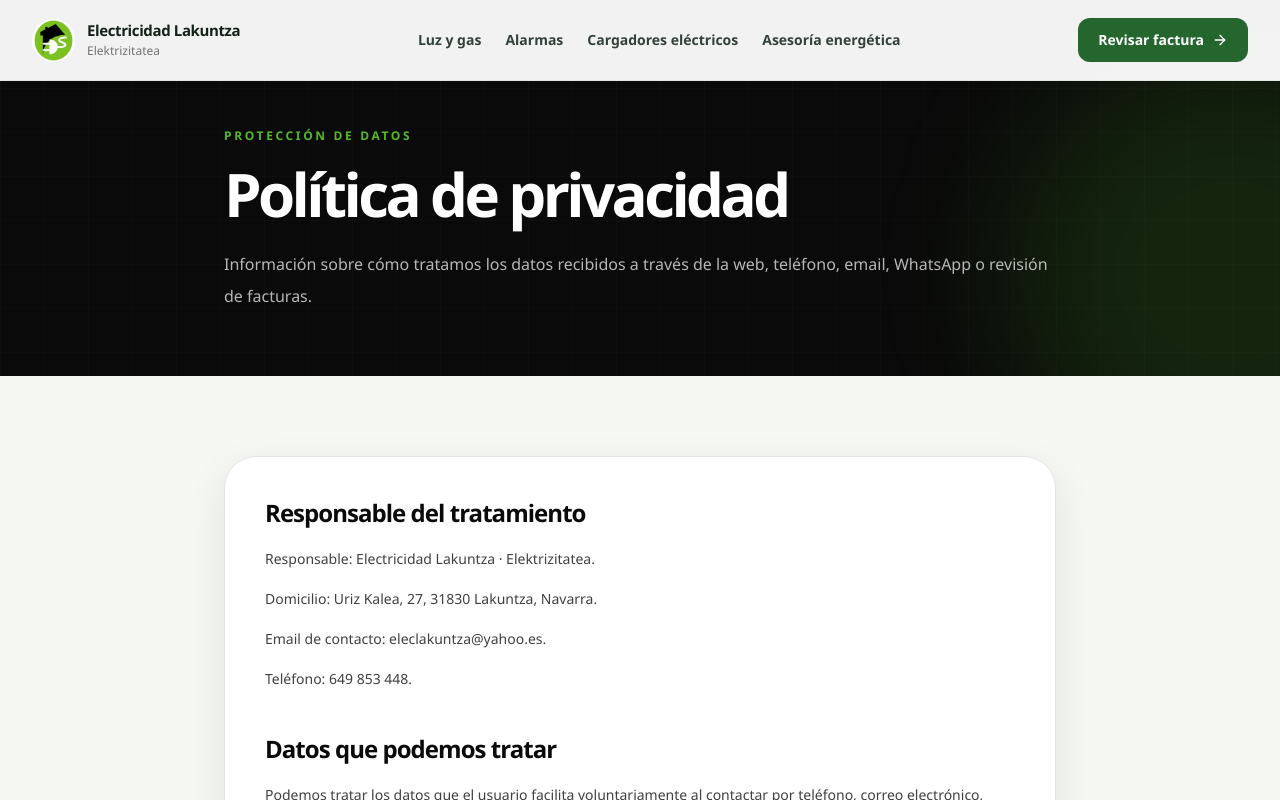
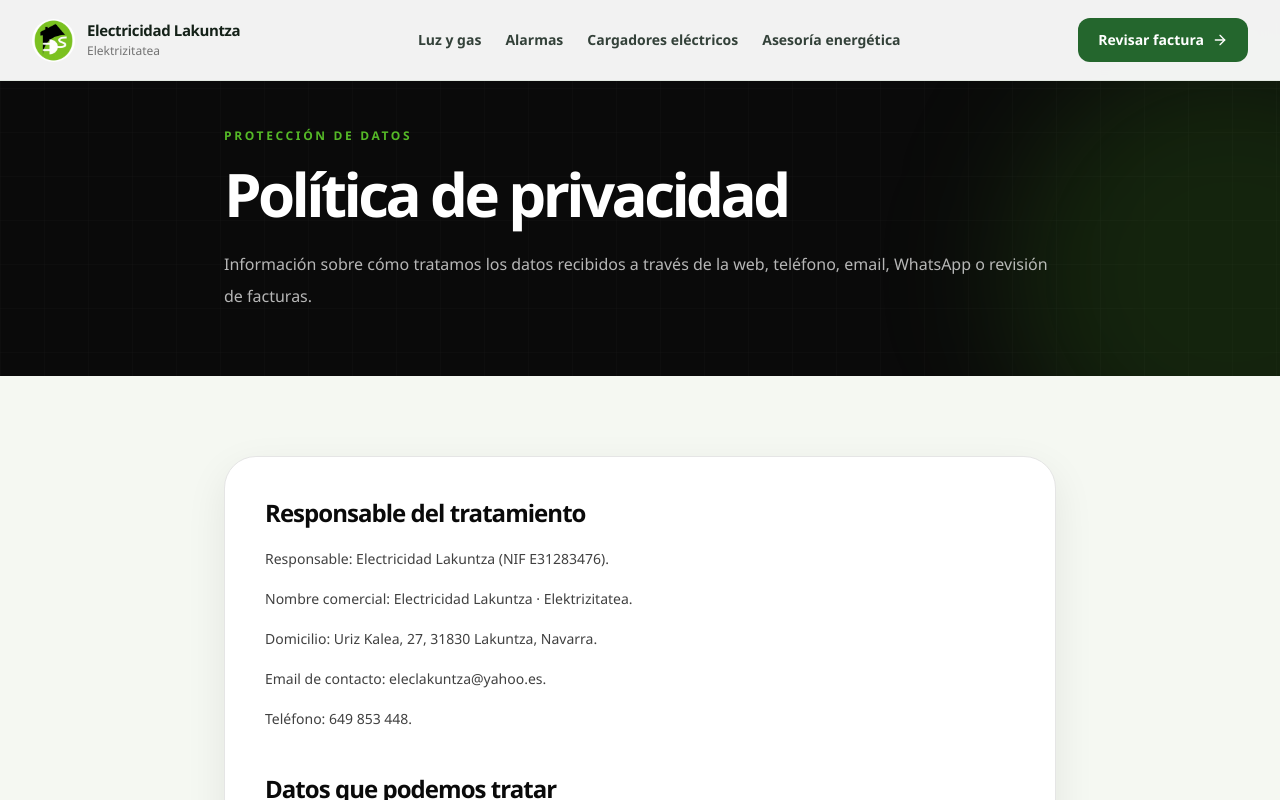
Before and after one commit to Gorkaa96/electricidad-lakuntza-web, a Next.js app: page /privacidad in a window 1280 px wide. Shown: the top 800 px of the page. Built offline with nearby package versions, Linux system fonts and the light colour scheme.

Commit message:
chore(mvp): clarify business identification before launch

```diff
--- a/app/privacidad/page.jsx
+++ b/app/privacidad/page.jsx
@@ -11,7 +11,8 @@ const sections = [
   {
     title: 'Responsable del tratamiento',
     content: [
-      'Responsable: Electricidad Lakuntza · Elektrizitatea.',
+      'Responsable: Electricidad Lakuntza (NIF E31283476).',
+      'Nombre comercial: Electricidad Lakuntza · Elektrizitatea.',
       'Domicilio: Uriz Kalea, 27, 31830 Lakuntza, Navarra.',
       'Email de contacto: eleclakuntza@yahoo.es.',
       'Teléfono: 649 853 448.',
```
